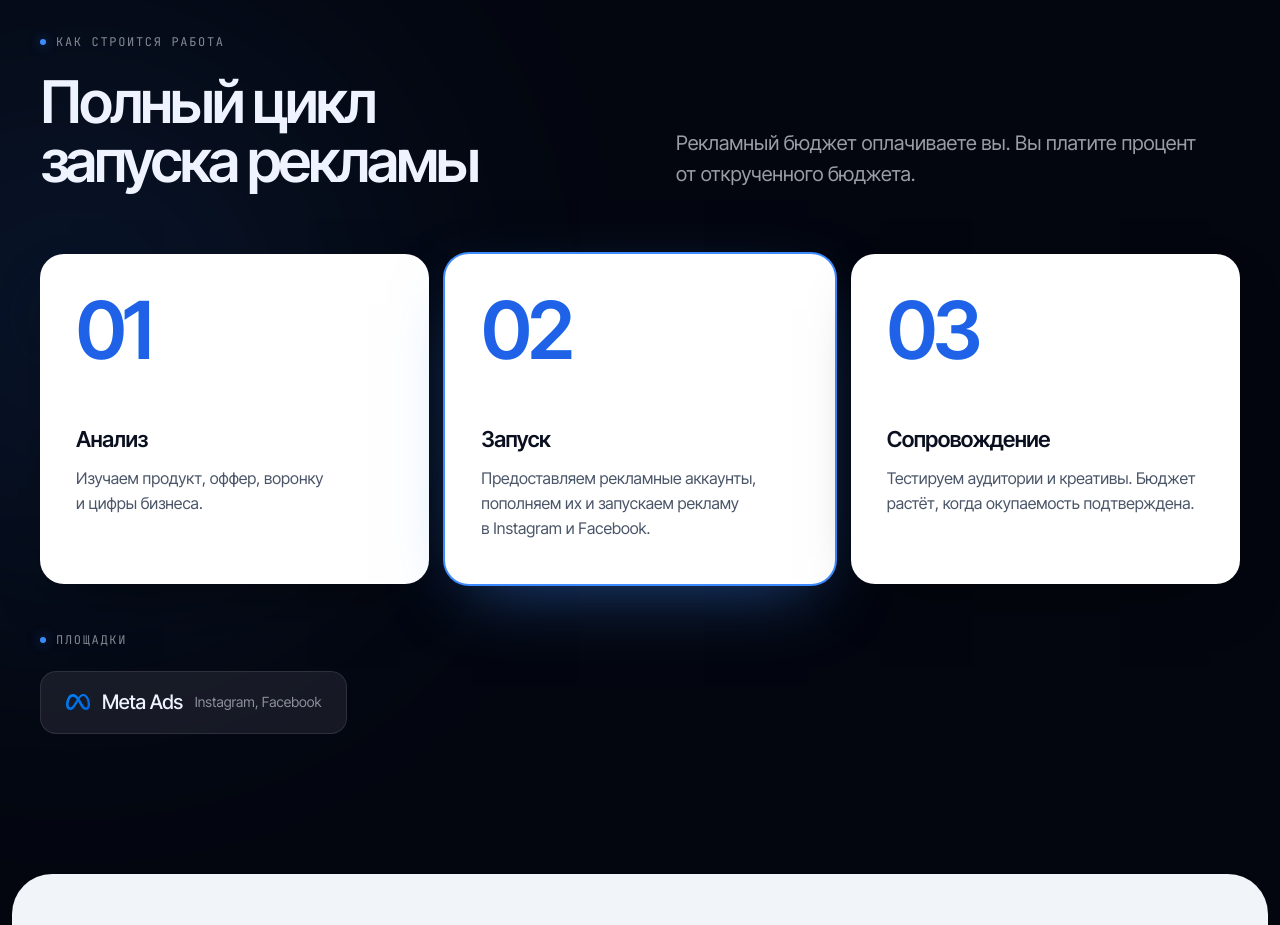
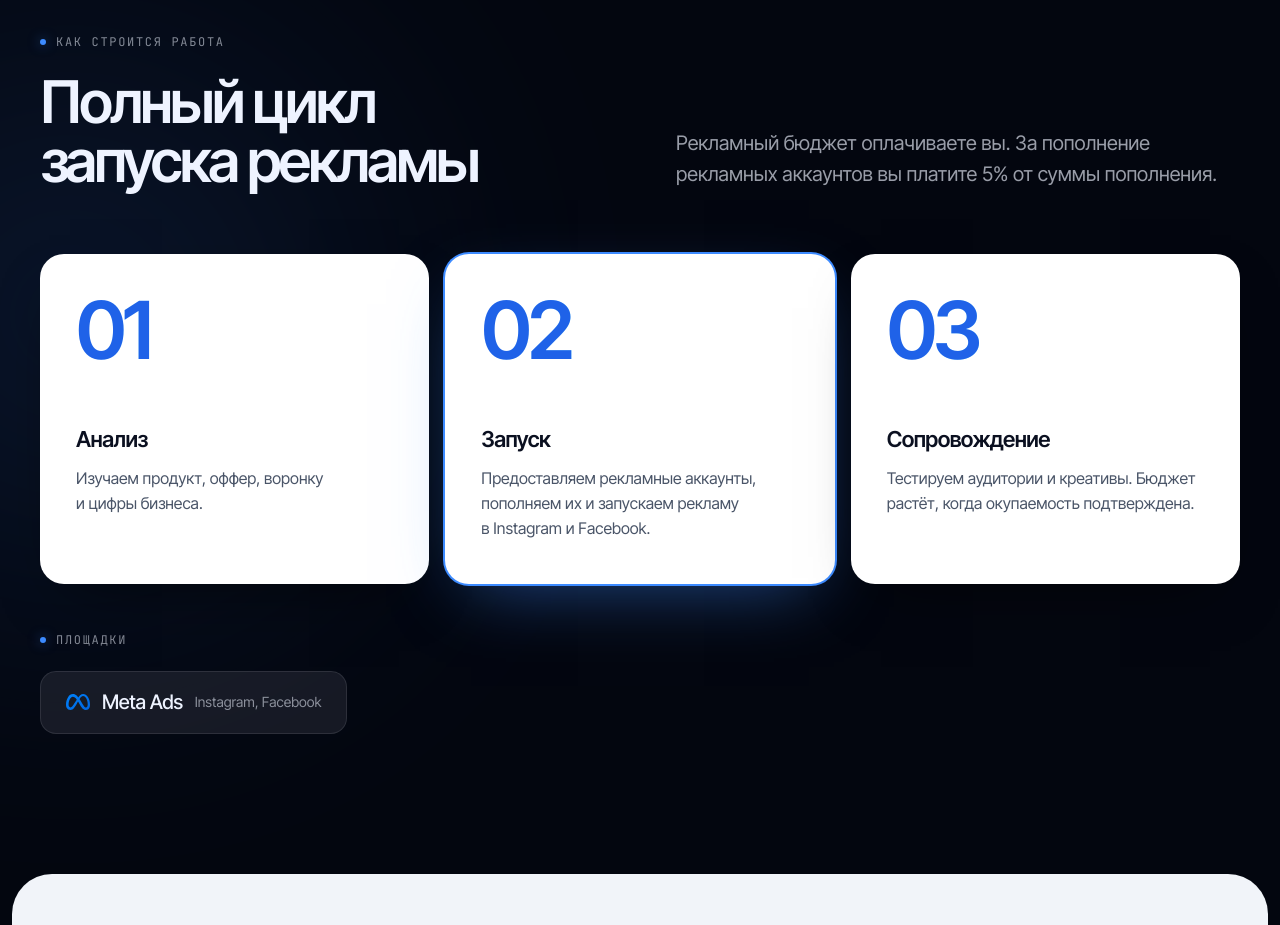
Before and after one commit to AATHXII/atleads, a plain HTML site: page rf-target.html in a window 1280 px wide. Shown: the part 3900-4825 px from the top of the page. Drawn offline with Linux system fonts and the light colour scheme; animation ran at ten frames a second.

Commit message:
РФ-таргет: 5% от суммы пополнения
Co-Authored-By: Claude Opus 5.5 <noreply@anthropic.com>

```diff
--- a/rf-target.html
+++ b/rf-target.html
@@ -1553,7 +1553,7 @@ html:not([data-hero]) .hero { min-height: clamp(880px, 100svh, 1080px) !importan
         <h2 class="h2">Полный цикл запуска рекламы</h2>
       </div>
       <div>
-        <p class="lead">Рекламный бюджет оплачиваете вы. Вы платите процент от&nbsp;открученного бюджета.</p>
+        <p class="lead">Рекламный бюджет оплачиваете вы. За&nbsp;пополнение рекламных аккаунтов вы платите 5% от&nbsp;суммы пополнения.</p>
       </div>
     </div>
     <div class="steps"><div class="card step"><div class="step__n">01</div><h3 class="h3">Анализ</h3><p>Изучаем продукт, оффер, воронку и&nbsp;цифры бизнеса.</p></div><div class="card step"><div class="step__n">02</div><h3 class="h3">Запуск</h3><p>Предоставляем рекламные аккаунты, пополняем их и&nbsp;запускаем рекламу в&nbsp;Instagram и&nbsp;Facebook.</p></div><div class="card step"><div class="step__n">03</div><h3 class="h3">Сопровождение</h3><p>Тестируем аудитории и&nbsp;креативы. Бюджет растёт, когда окупаемость подтверждена.</p></div></div>
@@ -1647,7 +1647,7 @@ html:not([data-hero]) .hero { min-height: clamp(880px, 100svh, 1080px) !importan
         <details class="qa" open><summary class="qa__q">Как проходит разбор?<span class="qa__i"><svg class="pl"><use href="#i-plus"/></svg><svg class="mi"><use href="#i-minus"/></svg></span></summary><p class="qa__a">Созвон идёт 40&nbsp;минут онлайн. После созвона вы получаете запись и персональный аудит.</p></details>
         <details class="qa"><summary class="qa__q">Что входит в вашу работу?<span class="qa__i"><svg class="pl"><use href="#i-plus"/></svg><svg class="mi"><use href="#i-minus"/></svg></span></summary><p class="qa__a">Мы предоставляем рекламные аккаунты, сами пополняем их и запускаем рекламу. В полном цикле мы также сопровождаем рекламу по таргету.</p></details>
         <details class="qa"><summary class="qa__q">Нужен ли нам свой рекламный аккаунт?<span class="qa__i"><svg class="pl"><use href="#i-plus"/></svg><svg class="mi"><use href="#i-minus"/></svg></span></summary><p class="qa__a">Нет. Реклама идёт через рекламные аккаунты, которые мы предоставляем.</p></details>
-        <details class="qa"><summary class="qa__q">Кто оплачивает рекламу?<span class="qa__i"><svg class="pl"><use href="#i-plus"/></svg><svg class="mi"><use href="#i-minus"/></svg></span></summary><p class="qa__a">Рекламный бюджет оплачиваете вы. Вы платите процент от открученного бюджета.</p></details>
+        <details class="qa"><summary class="qa__q">Кто оплачивает рекламу?<span class="qa__i"><svg class="pl"><use href="#i-plus"/></svg><svg class="mi"><use href="#i-minus"/></svg></span></summary><p class="qa__a">Рекламный бюджет оплачиваете вы. За пополнение рекламных аккаунтов вы платите 5% от суммы пополнения.</p></details>
         <details class="qa"><summary class="qa__q">Сколько стоит работа с вами?<span class="qa__i"><svg class="pl"><use href="#i-plus"/></svg><svg class="mi"><use href="#i-minus"/></svg></span></summary><p class="qa__a">Условия мы считаем индивидуально. Цена зависит от формата, бюджета и объёма работы. Условия обсуждаем после разбора.</p></details>
         <details class="qa"><summary class="qa__q">Вы гарантируете результат?<span class="qa__i"><svg class="pl"><use href="#i-plus"/></svg><svg class="mi"><use href="#i-minus"/></svg></span></summary><p class="qa__a">Нет. Результат зависит от продукта, отдела продаж и рынка. Поэтому сначала мы считаем ваши цифры на разборе.</p></details>
         <details class="qa"><summary class="qa__q">У нас уже есть подрядчик. Есть смысл приходить?<span class="qa__i"><svg class="pl"><use href="#i-plus"/></svg><svg class="mi"><use href="#i-minus"/></svg></span></summary><p class="qa__a">Да. На разборе мы показываем, где теряются деньги. Решение о подрядчике вы принимаете сами.</p></details>
```
